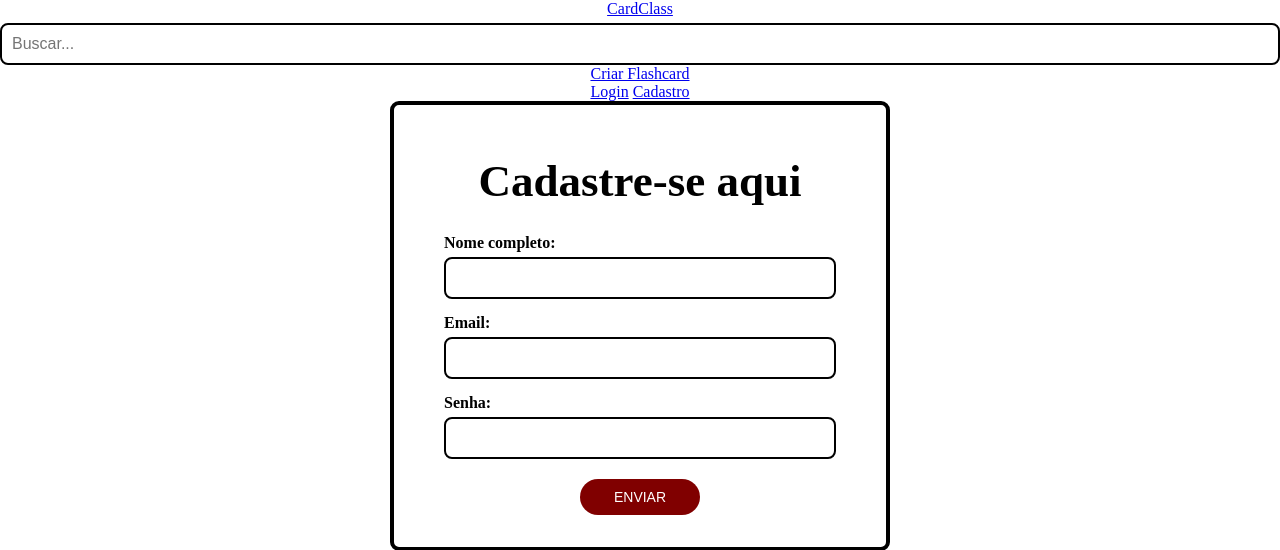
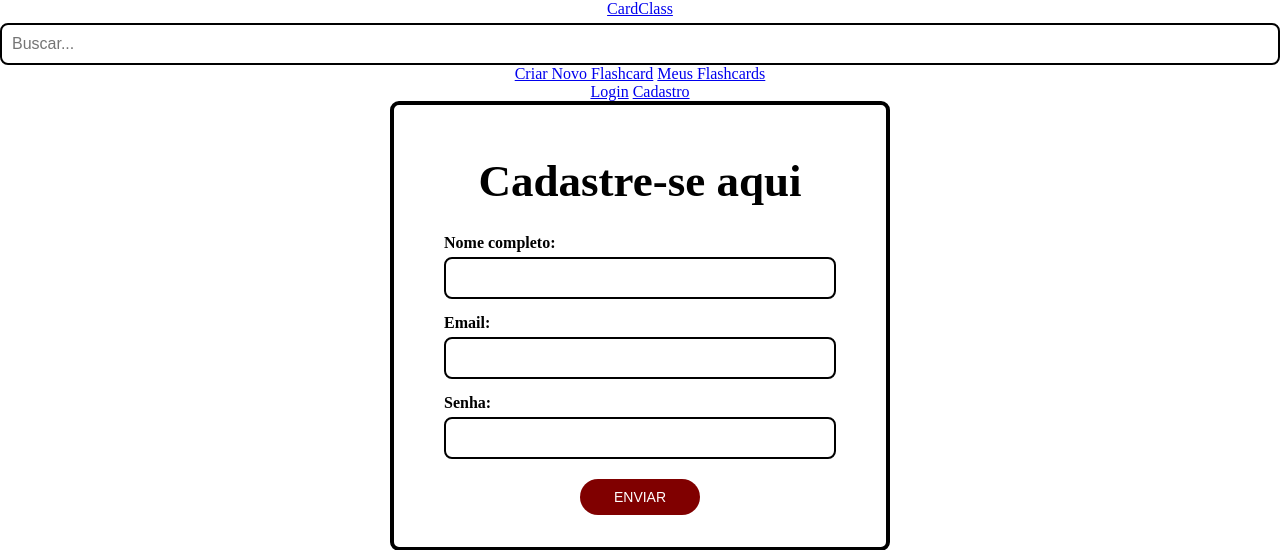
Before and after one commit to MariaCristiani/CardClass, a Flask app: page /cadastro in a window 1280 px wide. Shown: the top 550 px of the page. Run offline with Flask 3, Linux system fonts and the light colour scheme.

Commit message:
Update navbar.html

```diff
--- a/templates/includes/navbar.html
+++ b/templates/includes/navbar.html
@@ -4,7 +4,8 @@
 
     <div class="navbar-menu">
         <input type="text" placeholder="Buscar..." class="search-bar">
-        <a href="/criar" class="new-flash">Criar Flashcard</a>
+        <a href="{{ url_for('criar_flashcard') }}" class="new-flash">Criar Novo Flashcard</a>
+        <a href="{{ url_for('meus_flashcards') }}" class="flashcard">Meus Flashcards</a>
     </div>
 
     <div class="navbar-actions">
```
